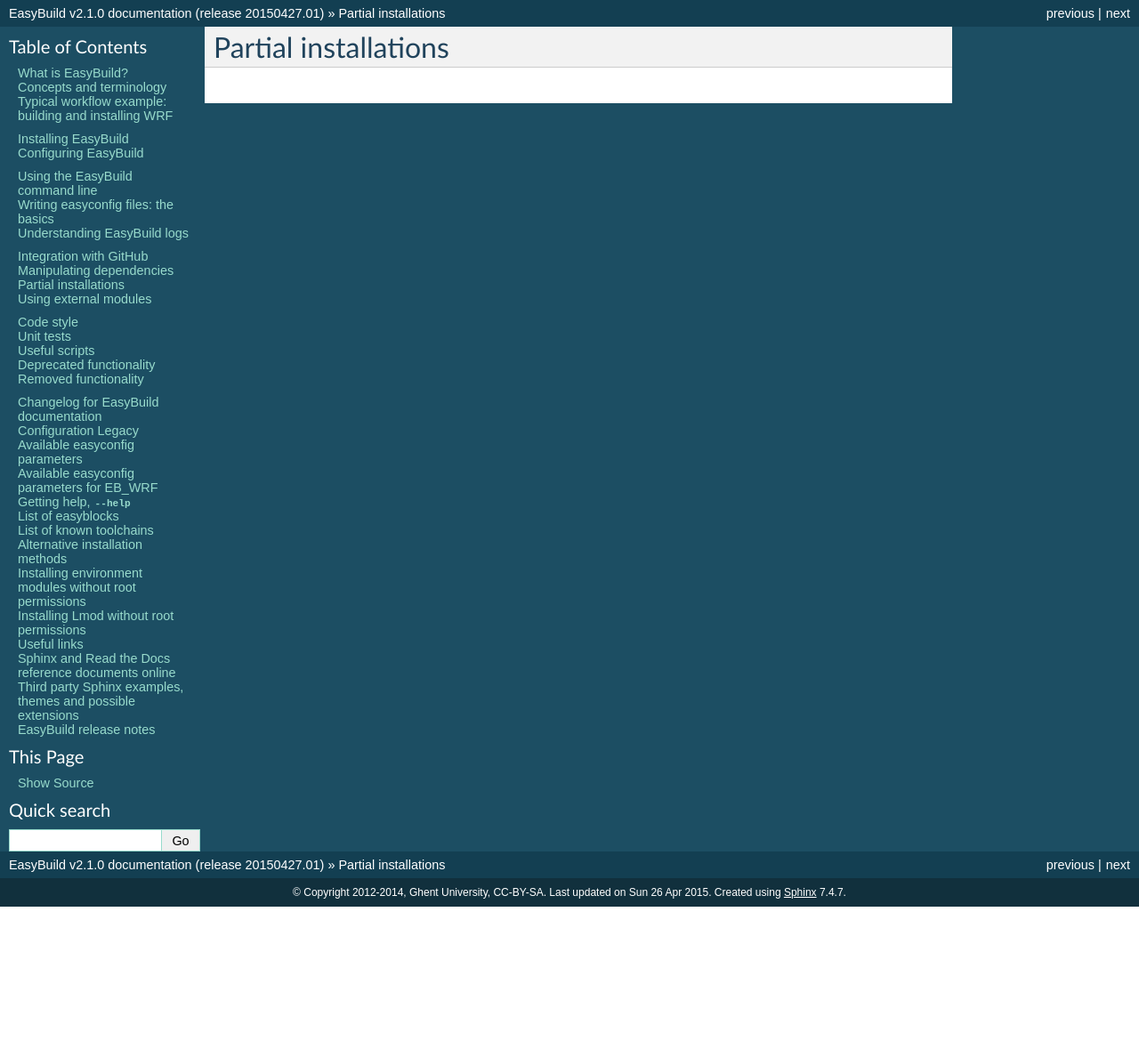
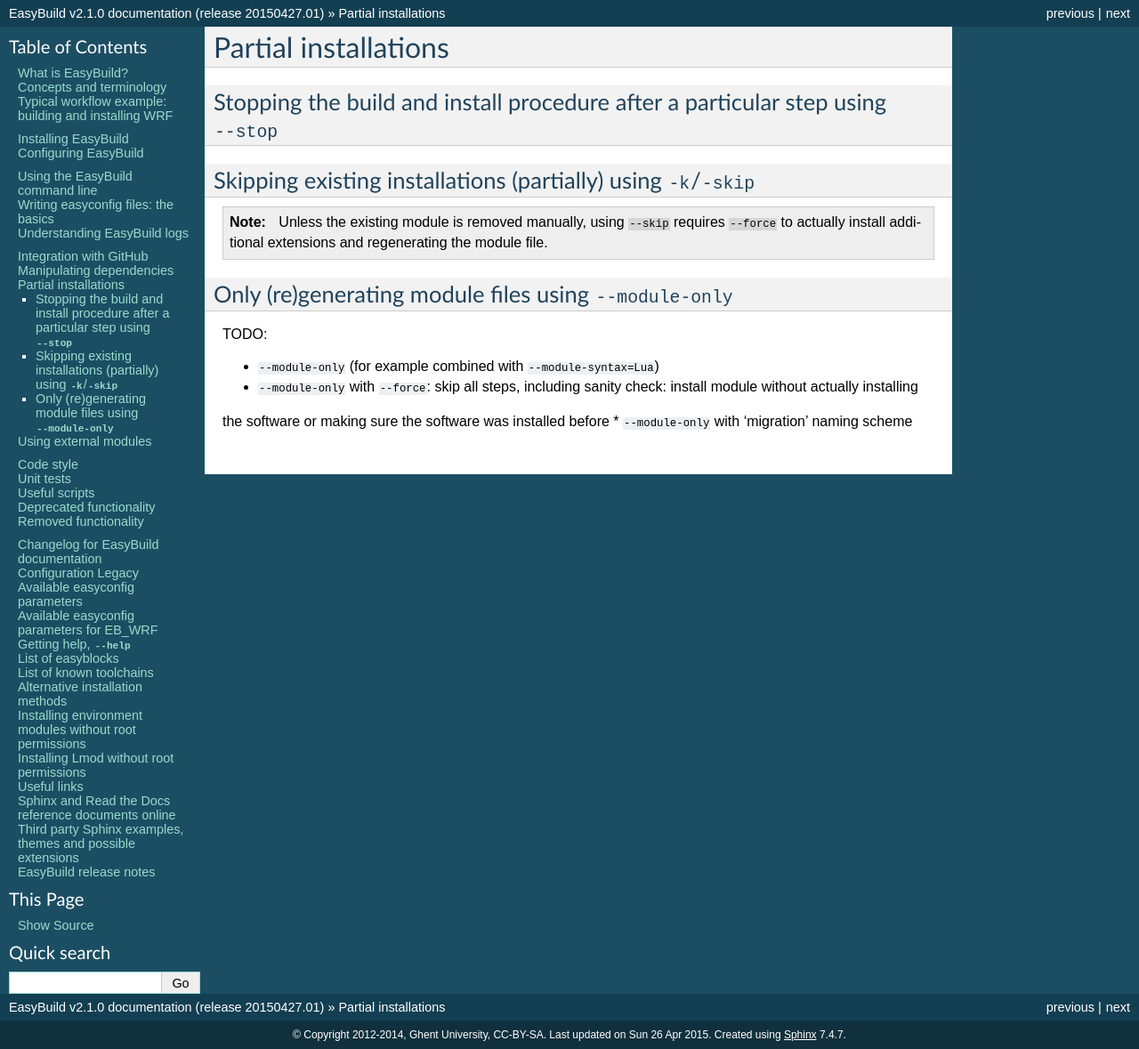
Before and after one commit to easybuilders/easybuild, a Sphinx documentation site: the page built from docs/Partial_installations.rst, in a window 1280 px wide. Shown: the whole page at 89% size. Built offline with Sphinx 7.4.7, drawn with Linux system fonts in a browser that asks for light colours; before the commit the page ends 1019 px from its top, so only the background shows below that.

Commit message:
add subsections in pages on manipulating dependencies and partial installations

```diff
--- a/docs/Manipulating_dependencies.rst
+++ b/docs/Manipulating_dependencies.rst
@@ -2,3 +2,9 @@
 
 Manipulating dependencies
 =========================
+
+Filtering out dependencies using ``--filter-deps``
+--------------------------------------------------
+
+Installing dependencies as hidden modules using ``--hidden-deps``
+-----------------------------------------------------------------
--- a/docs/Partial_installations.rst
+++ b/docs/Partial_installations.rst
@@ -2,3 +2,23 @@
 
 Partial installations
 =====================
+
+Stopping the build and install procedure after a particular step using ``--stop``
+---------------------------------------------------------------------------------
+
+Skipping existing installations (partially) using ``-k``/``-skip``
+------------------------------------------------------------------
+
+.. note::
+  Unless the existing module is removed manually, using ``--skip`` requires ``--force`` to actually install
+  additional extensions and regenerating the module file.
+
+Only (re)generating module files using ``--module-only``
+--------------------------------------------------------
+
+TODO:
+
+* ``--module-only`` (for example combined with ``--module-syntax=Lua``)
+* ``--module-only`` with ``--force``: skip all steps, including sanity check: install module without actually installing
+the software or making sure the software was installed before
+* ``--module-only`` with 'migration' naming scheme
```
